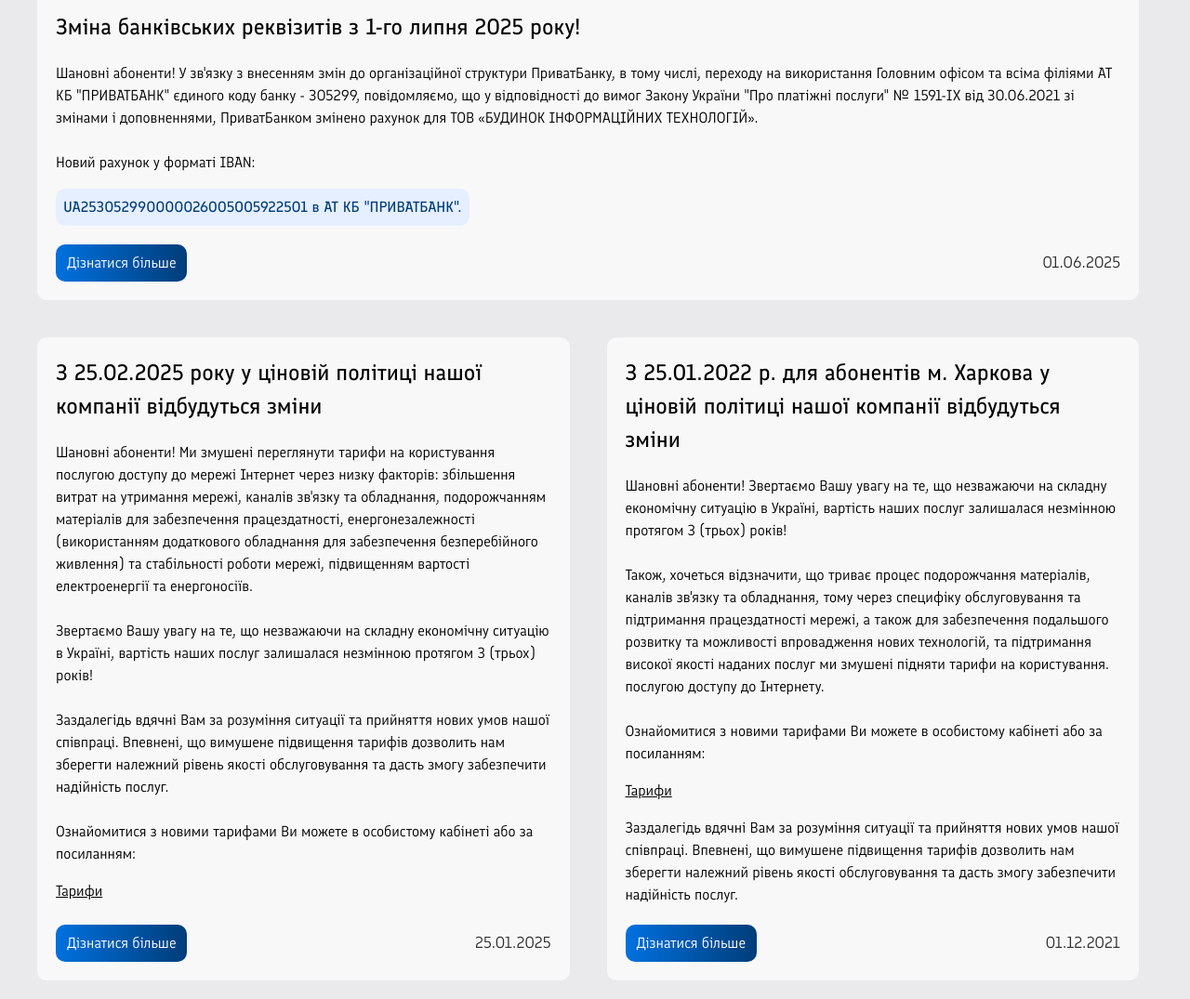
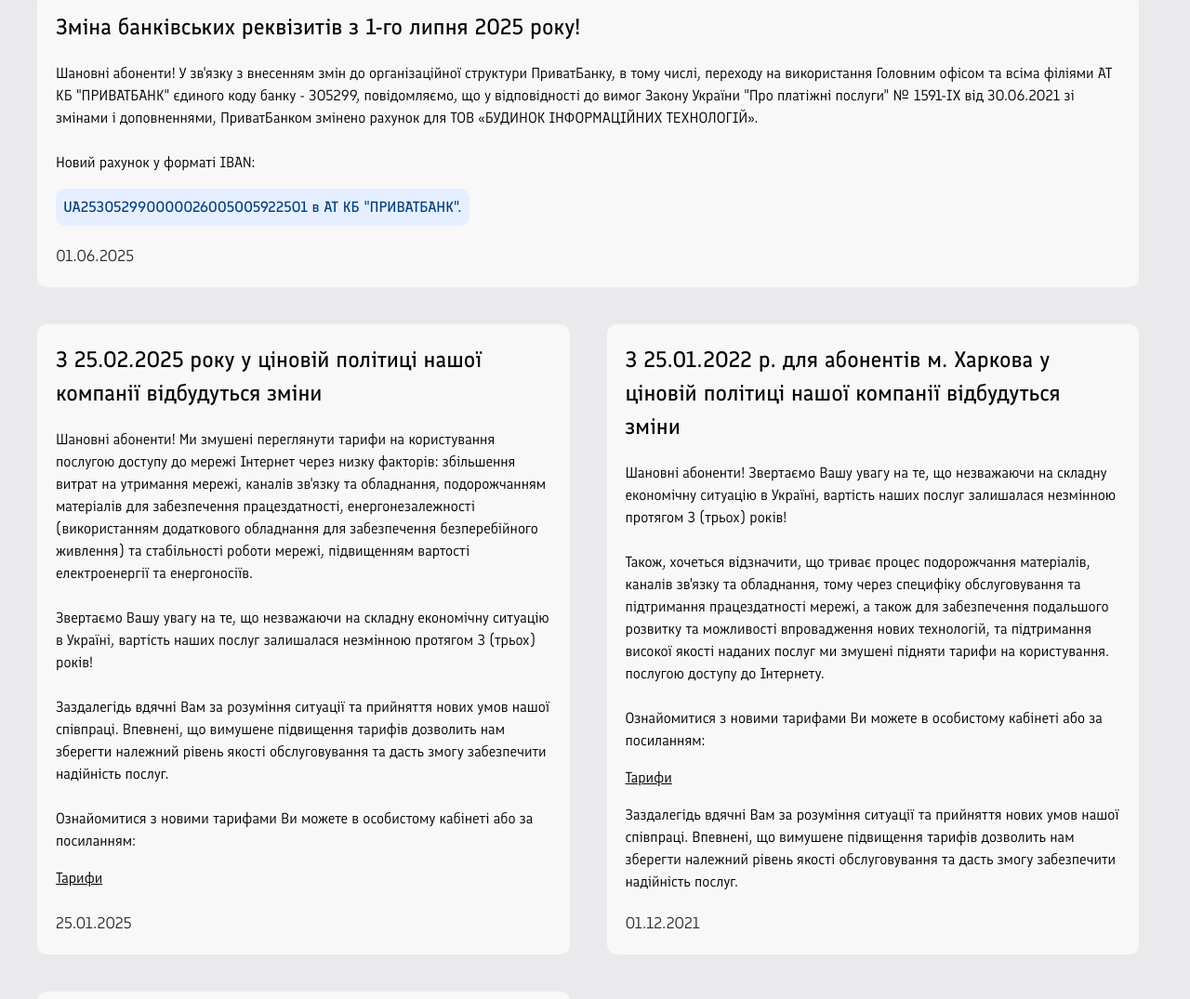
Before and after one commit to shestak-nikita/DiplomProject, a website with bundled scripts: page index.html in a window 1280 px wide. Shown: the part 339-1414 px from the top of the page at 93% size. Built offline with nearby package versions, Linux system fonts and the light colour scheme.

Commit message:
news update

```diff
--- a/index.html
+++ b/index.html
@@ -110,7 +110,7 @@
                         <p class="news__card-accent">UA253052990000026005005922501 в АТ КБ "ПРИВАТБАНК".</p>
                     </div>
                     <div class="news__card-link-and-date">
-                        <a class="news__card-link button" href="/">Дізнатися більше</a>
+<!--                        <a class="news__card-link button" href="/">Дізнатися більше</a>-->
                         <p class="news__card-date">01.06.2025</p>
                     </div>
                 </div>
@@ -126,7 +126,7 @@
                         Ознайомитися з новими тарифами Ви можете в особистому кабінеті або за посиланням: <a href="./tariffs.html">Тарифи</a>
                     </div>
                     <div class="news__card-link-and-date">
-                        <a class="news__card-link button" href="/">Дізнатися більше</a>
+<!--                        <a class="news__card-link button" href="/">Дізнатися більше</a>-->
                         <p class="news__card-date">25.01.2025</p>
                     </div>
                 </div>
@@ -142,7 +142,7 @@
                         Заздалегідь вдячні Вам за розуміння ситуації та прийняття нових умов нашої співпраці. Впевнені, що вимушене підвищення тарифів дозволить нам зберегти належний рівень якості обслуговування та дасть змогу забезпечити надійність послуг.
                     </div>
                     <div class="news__card-link-and-date">
-                        <a class="news__card-link button" href="/">Дізнатися більше</a>
+<!--                        <a class="news__card-link button" href="/">Дізнатися більше</a>-->
                         <p class="news__card-date">01.12.2021</p>
                     </div>
                 </div>
@@ -169,7 +169,7 @@
                         </div>
                     </div>
                     <div class="news__card-link-and-date">
-                        <a class="news__card-link button" href="/">Дізнатися більше</a>
+<!--                        <a class="news__card-link button" href="/">Дізнатися більше</a>-->
                         <p class="news__card-date">01.09.2019</p>
                     </div>
                 </div>
```
